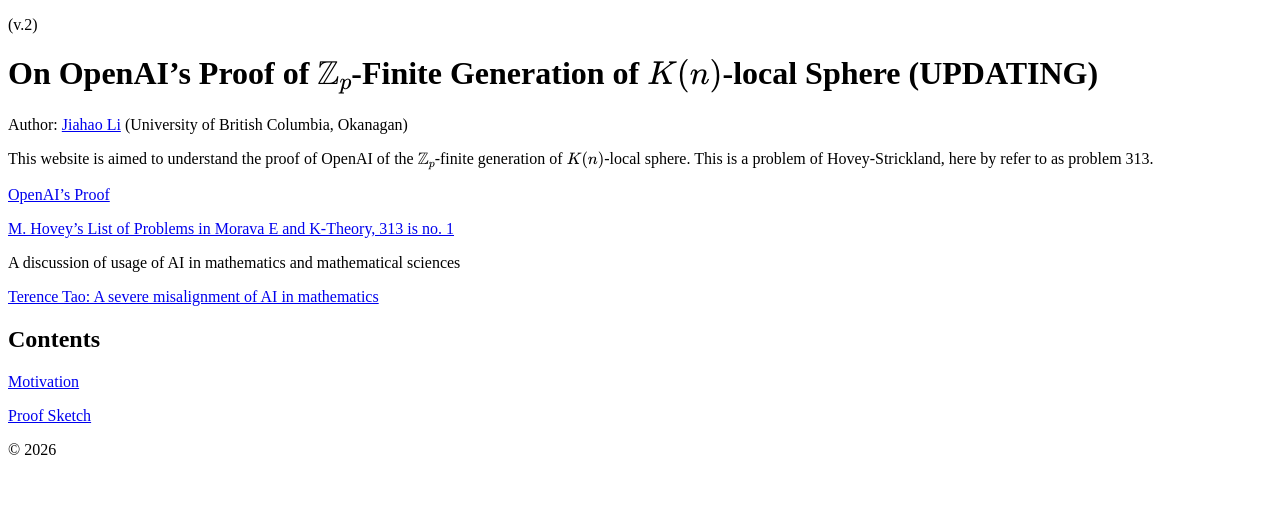
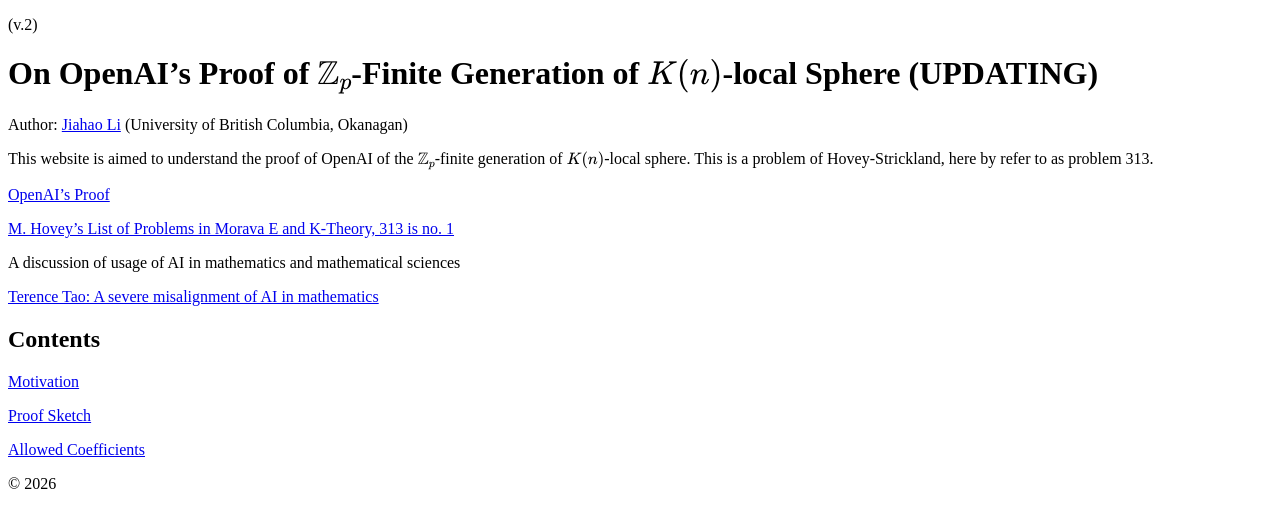
Before and after one commit to justinli1128/OnOpenAiPreprint313-finiteGenerationOfK-n-LocalSphere, a Jekyll site: the page built from index.md, in a window 1280 px wide. Shown: the top 528 px of the page. Built offline with Jekyll 4.4.1, drawn with Linux system fonts in a browser that asks for light colours.

Commit message:
Update index.md

```diff
--- a/index.md
+++ b/index.md
@@ -21,3 +21,5 @@ A discussion of usage of AI in mathematics and mathematical sciences
 [Motivation](subfolder/motivation)
 
 [Proof Sketch](subfolder/proofsketch/)
+
+[Allowed Coefficients](subfolder/allowedcoef/)
```
